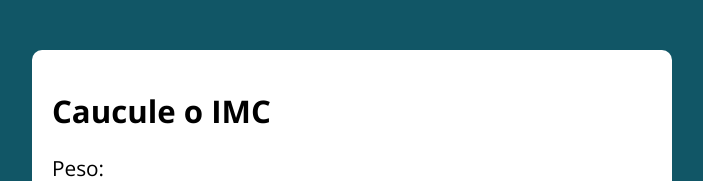
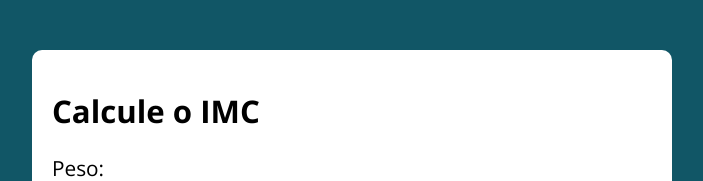
Before and after one commit to nosrevelc/LearnJS, a plain HTML site: page programa_imc/index.html in a window 1280 px wide. Shown: the top 181 px of the page, without its empty margins (288-991 px from the left). Drawn offline with nearby package versions, Linux system fonts and the light colour scheme.

Commit message:
Correção

```diff
--- a/programa_imc/index.html
+++ b/programa_imc/index.html
@@ -15,7 +15,7 @@
   <section class="container">
 
 
-  <h1>Caucule o IMC</h1>
+  <h1>Calcule o IMC</h1>
   <form class='form' action="" method="get">
     <p>Peso:</p>
     <input class="peso" type="text">
```
